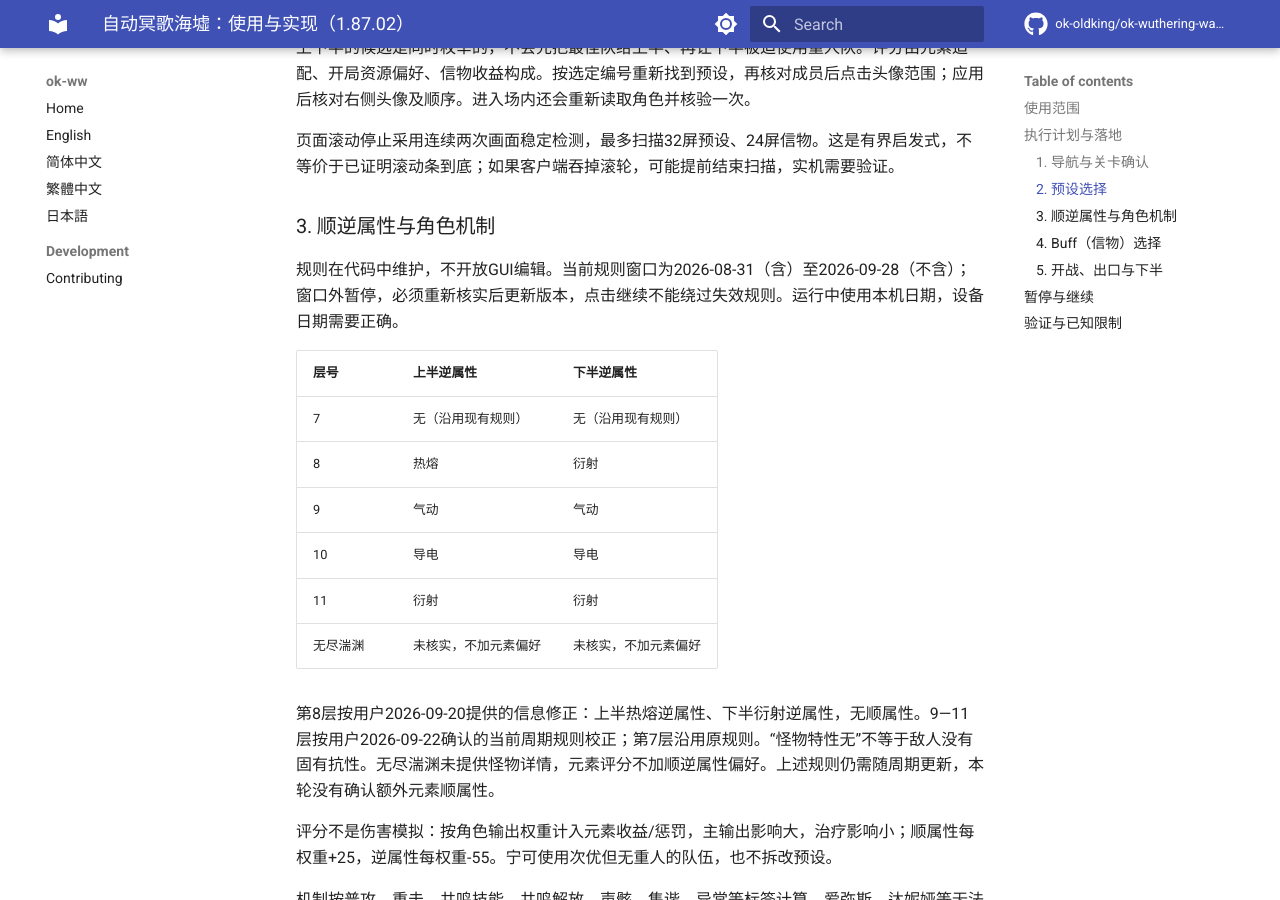
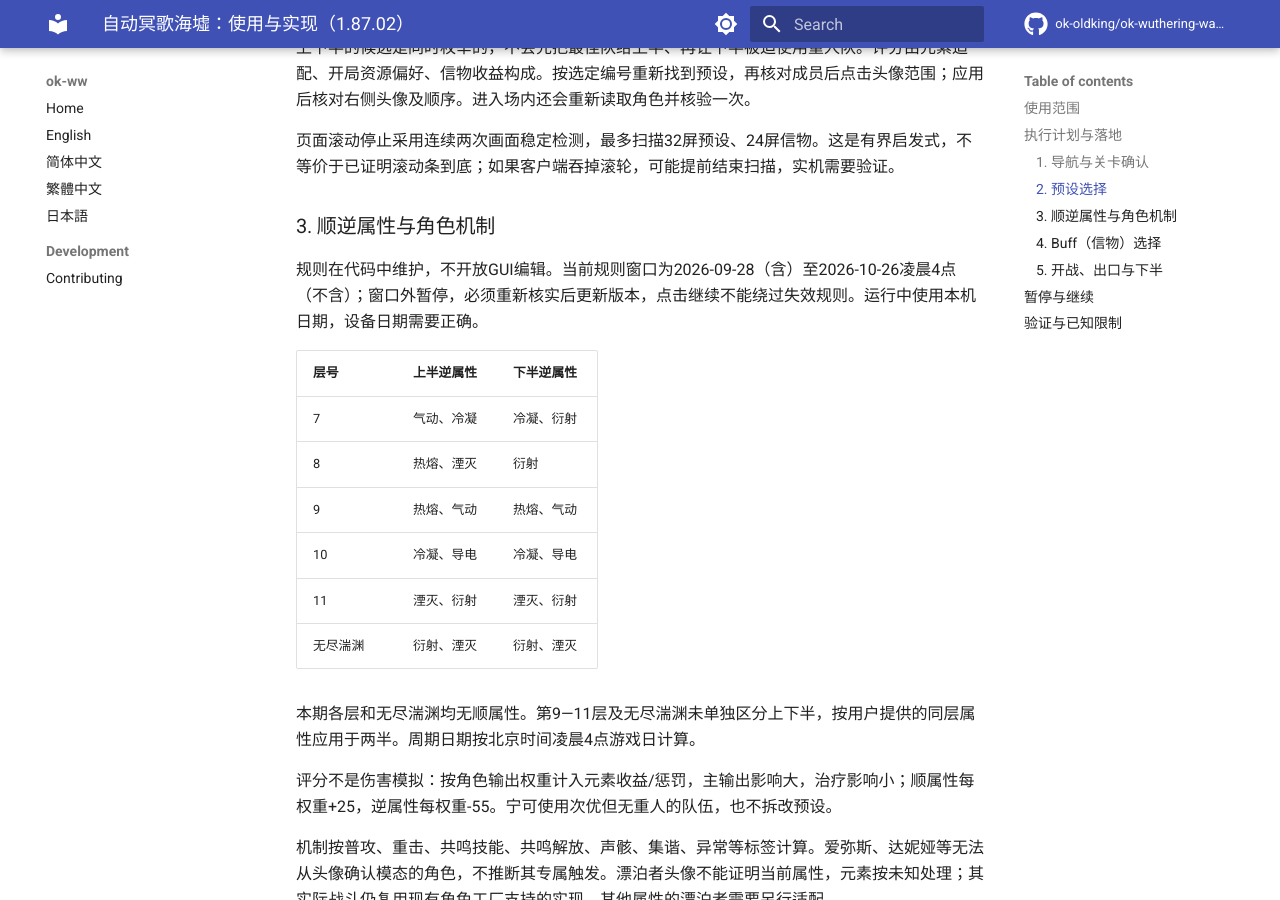
Before and after one commit to xihuojun2020-tech/okww-custom, an MkDocs documentation site: the page built from docs/references/sea-ruins.md, in a window 1280 px wide and 900 px high, scrolled down 1509 px. Built offline with MkDocs 1.6.1 and Material for MkDocs 9.7.7, drawn with Linux system fonts in a browser that asks for light colours; comment, search, counter and statistics services are not loaded.

Commit message:
更新海墟本期属性规则

```diff
--- a/config.py
+++ b/config.py
@@ -19,7 +19,7 @@ from src.task.process_feature import process_feature
 # okww 版本号（固定宽度 X.YY.ZZ）：
 #   小改动 → 第三位 +1；中等改动 → 第二位 +1 且第三位归 00；
 #   大改动 → 第一位 +1 且后两位归 00（仅用户明确提出时执行）
-version = "1.97.39"
+version = "1.97.40"
 
 
 def _find_most_recently_run_pc_exe():
--- a/docs/references/sea-ruins.md
+++ b/docs/references/sea-ruins.md
@@ -40,18 +40,18 @@
 
 ### 3. 顺逆属性与角色机制
 
-规则在代码中维护，不开放GUI编辑。当前规则窗口为2026-08-31（含）至2026-09-28（不含）；窗口外暂停，必须重新核实后更新版本，点击继续不能绕过失效规则。运行中使用本机日期，设备日期需要正确。
+规则在代码中维护，不开放GUI编辑。当前规则窗口为2026-09-28（含）至2026-10-26凌晨4点（不含）；窗口外暂停，必须重新核实后更新版本，点击继续不能绕过失效规则。运行中使用本机日期，设备日期需要正确。
 
 | 层号 | 上半逆属性 | 下半逆属性 |
 | --- | --- | --- |
-| 7 | 无（沿用现有规则） | 无（沿用现有规则） |
-| 8 | 热熔 | 衍射 |
-| 9 | 气动 | 气动 |
-| 10 | 导电 | 导电 |
-| 11 | 衍射 | 衍射 |
-| 无尽湍渊 | 未核实，不加元素偏好 | 未核实，不加元素偏好 |
+| 7 | 气动、冷凝 | 冷凝、衍射 |
+| 8 | 热熔、湮灭 | 衍射 |
+| 9 | 热熔、气动 | 热熔、气动 |
+| 10 | 冷凝、导电 | 冷凝、导电 |
+| 11 | 湮灭、衍射 | 湮灭、衍射 |
+| 无尽湍渊 | 衍射、湮灭 | 衍射、湮灭 |
 
-第8层按用户2026-09-20提供的信息修正：上半热熔逆属性、下半衍射逆属性，无顺属性。9—11层按用户2026-09-22确认的当前周期规则校正；第7层沿用原规则。“怪物特性无”不等于敌人没有固有抗性。无尽湍渊未提供怪物详情，元素评分不加顺逆属性偏好。上述规则仍需随周期更新，本轮没有确认额外元素顺属性。
+本期各层和无尽湍渊均无顺属性。第9—11层及无尽湍渊未单独区分上下半，按用户提供的同层属性应用于两半。周期日期按北京时间凌晨4点游戏日计算。
 
 评分不是伤害模拟：按角色输出权重计入元素收益/惩罚，主输出影响大，治疗影响小；顺属性每权重+25，逆属性每权重-55。宁可使用次优但无重人的队伍，也不拆改预设。
 
```
Also changed, not shown: README.md (+1 -1 lines), 更新日志.md (+4 -0 lines), 2 other files.
